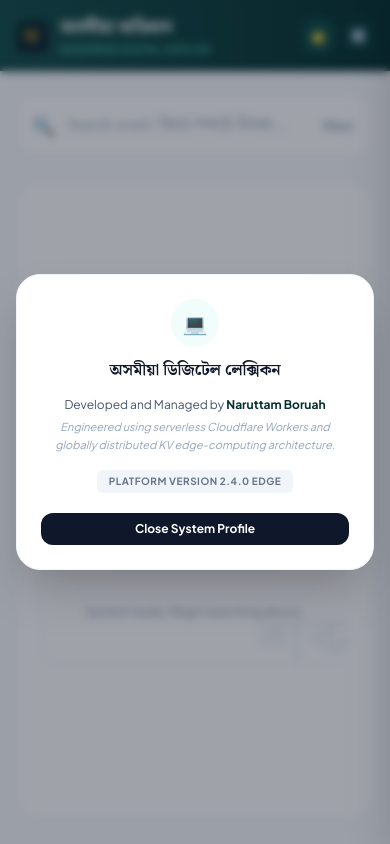
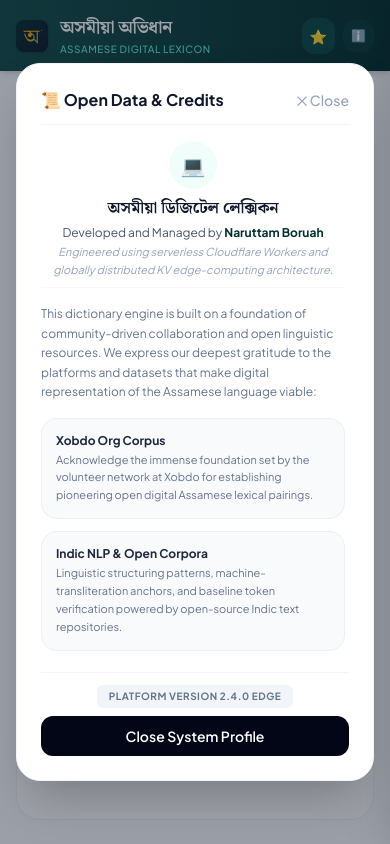
Before and after one commit to narnonymous/AssameseDictionary, a plain HTML site: page index.html in a window 390 px wide. Both pictures are taken after a click on the button "ℹ️". Drawn offline with nearby package versions, Linux system fonts and the light colour scheme; no server answers.

Commit message:
fix: balanced PWA banner responsive layout and fully unified credits modal data profiles

```diff
--- a/app.js
+++ b/app.js
@@ -4,11 +4,11 @@
 // =====================
 
 // State Monitoring Variables
-let activeSelectedWordObj = null; // tracks the active dictionary row object
-let savedBookmarksArray = []; // collection array for local bookmarks
-let typingTimer = null; // debounce interval anchor
-let currentDropdownMatches = []; // holds latest live matches array
-const localSearchCache = new Map(); // Lightning-fast in-memory lookup cache
+let activeSelectedWordObj = null;
+let savedBookmarksArray = [];
+let typingTimer = null;
+let currentDropdownMatches = [];
+const localSearchCache = new Map();
 
 // DOM Elements
 const searchInput = document.getElementById('search-input');
@@ -304,6 +304,7 @@
     renderFavoritesListUI();
 }
 
+// Update the stored configuration mapping structure
 function updateBookmarksStorage() {
     localStorage.setItem('asomiya_lexicon_bookmarks', JSON.stringify(savedBookmarksArray));
     renderFavoritesListUI();
@@ -381,7 +382,6 @@
     }
 }
 
-// Clear all bookmark selections permanently
 function clearAllSavedFavorites() {
     if (confirm("Clear all bookmarked items?")) {
         savedBookmarksArray = [];
--- a/index.html
+++ b/index.html
@@ -200,23 +200,70 @@
     </div>
 
     <!-- SYSTEM MODULE LAYOUT CONTAINER: ACKNOWLEDGMENTS / SYSTEM INFO CREDITS -->
-    <div id="credits-modal" class="hidden fixed inset-0 bg-slate-900/40 backdrop-blur-sm items-center justify-center p-4 z-50" onclick="toggleCreditsModal()">
-        <div class="bg-white rounded-3xl max-w-sm w-full p-6 text-center border border-slate-100 shadow-2xl flex flex-col items-center gap-3" onclick="event.stopPropagation()">
-            <div class="w-12 h-12 bg-teal-50 rounded-full flex items-center justify-center text-xl shadow-2xs">💻</div>
-            <h4 class="font-bold text-slate-900 text-base font-as">অসমীয়া ডিজিটেল লেক্সিকন</h4>
+    <div id="credits-modal" class="hidden fixed inset-0 bg-slate-900/40 backdrop-blur-xs items-center justify-center p-4 z-50" onclick="toggleCreditsModal()">
+        <div class="bg-white rounded-3xl max-w-lg w-full p-6 border border-slate-100 shadow-2xl flex flex-col gap-4 animate-in zoom-in-95 duration-150 max-h-[85vh]" onclick="event.stopPropagation()">
 
-            <div class="text-xs text-slate-600 leading-relaxed space-y-1">
-                <p>Developed and Managed by <span class="font-bold text-teal-950">Naruttam Boruah</span></p>
-                <p class="text-[11px] text-slate-400 italic">Engineered using serverless Cloudflare Workers and globally distributed KV edge-computing architecture.</p>
+            <!-- Modal Header -->
+            <div class="flex justify-between items-center border-b border-slate-100 pb-3">
+                <h4 class="font-bold text-slate-900 text-base flex items-center gap-2">📜 Open Data & Credits</h4>
+                <button onclick="toggleCreditsModal()" class="text-slate-400 hover:text-slate-600 font-medium text-sm transition-all cursor-pointer flex items-center gap-1">✕ Close</button>
             </div>
 
-            <div class="text-[10px] bg-slate-100 px-3 py-1 rounded-md font-bold text-slate-500 font-en uppercase tracking-wider mt-1">Platform Version 2.4.0 Edge</div>
-            <button onclick="toggleCreditsModal()" class="mt-2 w-full bg-slate-900 hover:bg-slate-800 text-white font-bold text-xs py-2 rounded-xl cursor-pointer transition-all">Close System Profile</button>
+            <!-- Scrollable Container Block -->
+            <div class="overflow-y-auto space-y-4 pr-1 text-slate-600 text-sm leading-relaxed">
+
+                <!-- Core Platform Info Profile Section -->
+                <div class="flex flex-col items-center text-center pb-2 border-b border-slate-100/60">
+                    <div class="w-12 h-12 bg-teal-50 rounded-full flex items-center justify-center text-xl shadow-3xs mb-2">💻</div>
+                    <h5 class="font-bold text-slate-900 text-base font-as">অসমীয়া ডিজিটেল লেক্সিকন</h5>
+                    <p class="text-xs text-slate-600 mt-1">Developed and Managed by <span class="font-bold text-teal-950">Naruttam Boruah</span></p>
+                    <p class="text-[11px] text-slate-400 italic mt-0.5 max-w-xs">Engineered using serverless Cloudflare Workers and globally distributed KV edge-computing architecture.</p>
+                </div>
+
+                <!-- Content Explainer Paragraph -->
+                <p class="text-xs text-slate-500 leading-relaxed">This dictionary engine is built on a foundation of community-driven collaboration and open linguistic resources. We express our deepest gratitude to the platforms and datasets that make digital representation of the Assamese language viable:</p>
+
+                <!-- Data Sources Sub-Cards Grid -->
+                <div class="space-y-3">
+                    <!-- Card 1 -->
+                    <div class="bg-slate-50 p-3.5 rounded-2xl border border-slate-200/50 space-y-0.5">
+                        <h6 class="font-bold text-slate-800 text-xs">Xobdo Org Corpus</h6>
+                        <p class="text-[11px] text-slate-500 leading-relaxed">Acknowledge the immense foundation set by the volunteer network at Xobdo for establishing pioneering open digital Assamese lexical pairings.</p>
+                    </div>
+
+                    <!-- Card 2 -->
+                    <div class="bg-slate-50 p-3.5 rounded-2xl border border-slate-200/50 space-y-0.5">
+                        <h6 class="font-bold text-slate-800 text-xs">Indic NLP & Open Corpora</h6>
+                        <p class="text-[11px] text-slate-500 leading-relaxed">Linguistic structuring patterns, machine-transliteration anchors, and baseline token verification powered by open-source Indic text repositories.</p>
+                    </div>
+
+                    <!-- Card 3 -->
+                    <div class="bg-slate-50 p-3.5 rounded-2xl border border-slate-200/50 space-y-0.5">
+                        <h6 class="font-bold text-slate-800 text-xs">Princeton WordNet & dwyl Corpus</h6>
+                        <p class="text-[11px] text-slate-500 leading-relaxed">Advanced structural vocabulary extensions, long-form elite English terminology, and semantic anchor points harvested via open academic lexical indices.</p>
+                    </div>
+
+                    <!-- Card 4 -->
+                    <div class="bg-slate-50 p-3.5 rounded-2xl border border-slate-200/50 space-y-0.5">
+                        <h6 class="font-bold text-slate-800 text-xs">AI Augmentation</h6>
+                        <p class="text-[11px] text-slate-500 leading-relaxed">Deep conceptual sentence examples and cross-script grammatical definitions contextualized via Google Gemini Pro processing frameworks.</p>
+                    </div>
+                </div>
+
+                <!-- Closing Metric Disclaimer Text -->
+                <p class="text-[11px] text-slate-400 italic leading-relaxed pt-1">All data corrections and reporting logs processed by users directly enrich this localized index copy under community-friendly fair-use metrics.</p>
+            </div>
+
+            <!-- Modal Footer Button Trigger Block -->
+            <div class="border-t border-slate-100 pt-3 mt-auto flex flex-col items-center gap-2">
+                <div class="text-[10px] bg-slate-100 px-3 py-1 rounded-md font-bold text-slate-500 font-en uppercase tracking-wider">Platform Version 2.4.0 Edge</div>
+                <button onclick="toggleCreditsModal()" class="w-full bg-slate-950 hover:bg-slate-900 text-white font-semibold text-sm py-2.5 rounded-xl transition-all cursor-pointer shadow-xs text-center">Close System Profile</button>
+            </div>
         </div>
     </div>
 
     <!-- COMPOSITE SYSTEM STACK DEVICE PWA BANNER CONTAINER -->
-    <div id="pwa-install-banner" class="hidden fixed bottom-4 left-4 right-4 md:left-auto md:max-w-md bg-teal-950 text-white p-4 rounded-2xl shadow-xl flex items-start gap-3 z-50 transition-all duration-300 relative">
+    <div id="pwa-install-banner" class="hidden fixed bottom-4 left-4 right-4 md:left-auto md:right-4 w-[calc(100%-2rem)] md:w-full md:max-w-md bg-teal-950 text-white p-4 rounded-2xl shadow-xl flex items-start gap-3 z-50 transition-all duration-300 relative animate-in fade-in slide-in-from-bottom-4">
         <!-- Close / Cancel Dismiss Button -->
         <button id="pwa-close-btn" class="absolute top-2 right-3 text-slate-400 hover:text-white font-bold text-lg cursor-pointer transition-all active:scale-90" onclick="closePwaBanner()">&times;</button>
 
```
